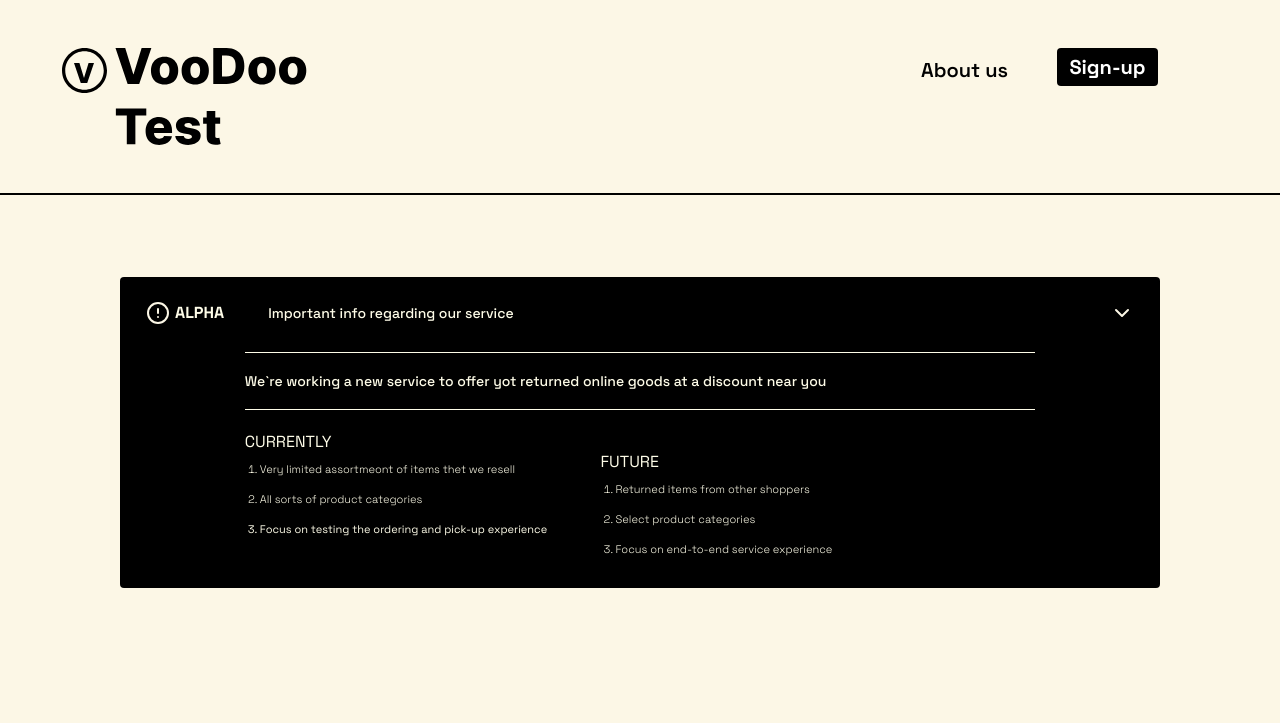
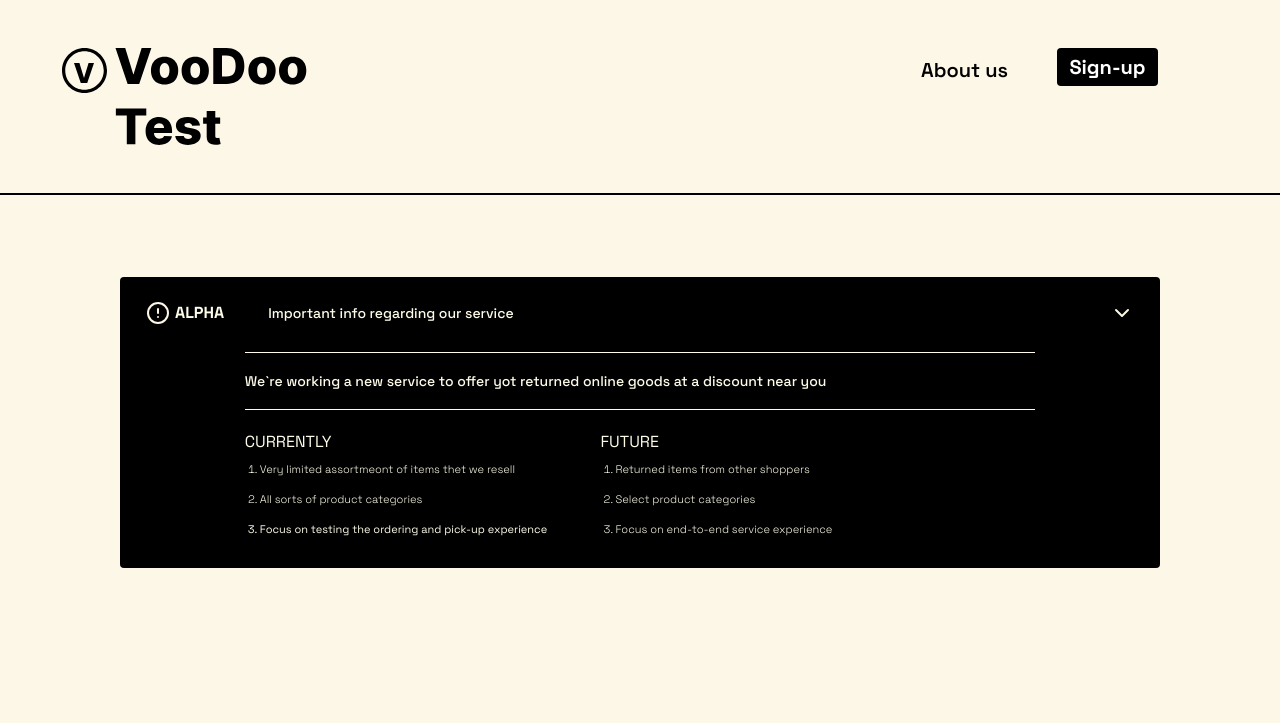
Before and after one commit to IgnatovOleg/test-task-Voodoo-Ecom, a plain HTML site: page index.html in a window 1280 px wide. Both pictures are taken after a click on the element 640 px from the left and 313 px from the top of the page. Shown: the top 723 px of the page. Drawn offline with nearby package versions, Linux system fonts and the light colour scheme; no server answers.

Commit message:
edit indents in the drop-down box

```diff
--- a/index.html
+++ b/index.html
@@ -54,7 +54,7 @@
                         <li style="font-size: 11px;" class="text-yellow-50 font-[2px] leading-4 py-[7px]">Focus on testing the ordering and pick-up experience</li>
                     </ol>
                 </div>
-                <div class="sm:w-[45%] mt-[20px]">
+                <div class="sm:w-[45%] mt-[15px] sm:mt-[0px]">
                     <h1 class="text-yellow-50">FUTURE</h1>
                     <ol class="relative left-[15px] list-decimal">
                         <li style="font-size: 11px;" class="text-yellow-50 font-thin  leading-4 py-[7px]">Returned items from other shoppers</li>
@@ -64,6 +64,7 @@
                 </div>
             </div>
         </div>
+        <!-- Generate list -->
         <div class="flex flex-wrap justify-center gap-6 mt-[60px] z-10" id="product-cards-container"></div>
         <!-- Input -->
         <div class="w-max sm:w-2/4 sm:flex sm:flex-col sm:justify-center sm:items-center mt-[98px] m-auto">
```
